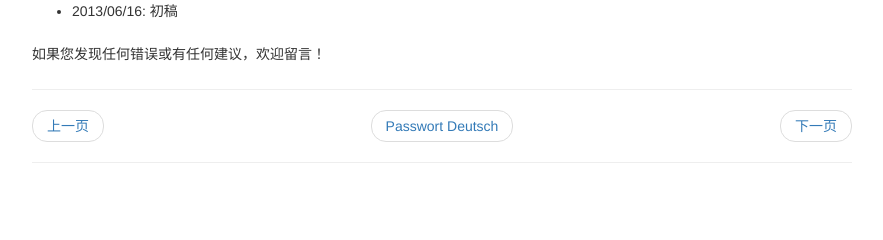
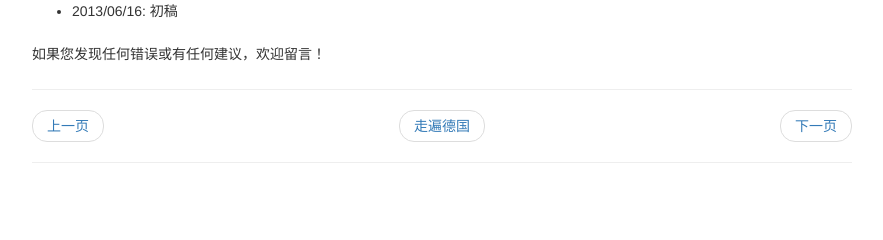
Before and after one commit to Frederick-S/GermanGarden, a Jekyll site: the page built from Passwort Deutsch/A1/Lektion 2-1.html, in a window 1280 px wide. Shown: the part 1035-1275 px from the top of the page, without its empty margins (198-1081 px from the left). Built offline with Jekyll 4.4.1, drawn with Linux system fonts in a browser that asks for light colours; nearby versions of some CDN libraries; comment, search, counter and statistics services are not loaded.

Commit message:
Update include file

```diff
--- a/_includes/PathOfPasswortDeutsch.html
+++ b/_includes/PathOfPasswortDeutsch.html
@@ -1 +1 @@
-<a href="{{ site.baseurl }}/passwort-deutsch.html">Passwort Deutsch</a>
+<a href="{{ site.baseurl }}/passwort-deutsch.html">走遍德国</a>
```
